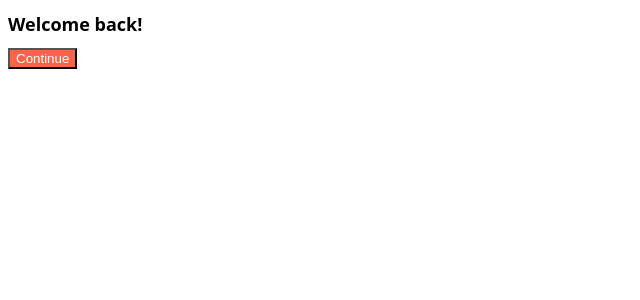
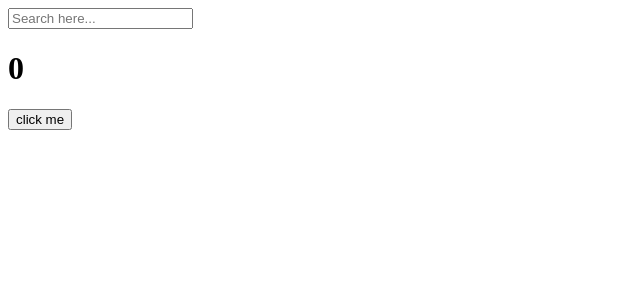
Before and after one commit to Ragria/reactExamNomadCoder2, a React (Create React App) app: page / in a window 1280 px wide. Shown: the top 300 px of the page, without its empty margins (0-640 px from the left). Built offline with nearby package versions, Linux system fonts and the light colour scheme.

Commit message:
6.3까지 완료

```diff
--- a/src/App.js
+++ b/src/App.js
@@ -1,12 +1,30 @@
+import React, { useState, useEffect } from "react";
 import Button from "./Button";
 import styled from "./App.module.css"
 
+
 function App() {
-
+  const [counter, setValue] = useState(0)
+  const [keyword, setKeyword] = useState("")
+  const onClick = () =>  setValue((prev) => prev + 1)
+  const onChange = (e) => {setKeyword(e.target.value)}
+  useEffect(() => {
+    console.log("11")
+  }, []);
+  useEffect(() => {
+    console.log("22")
+  }, [counter]);
+  useEffect(() => {
+    console.log("33")
+  }, [keyword]);
+  useEffect(() => {
+    console.log("4")
+  }, [keyword, counter]);
   return (
     <div>
-      <h1 className={styled.title}>Welcome back!</h1>
-      <Button text={"Continue"} />
+      <input value={keyword} onChange={onChange} type="text" placeholder="Search here..." />
+      <h1>{counter}</h1>
+      <button onClick={onClick}>click me</button>
     </div>
   );
 }
--- a/src/index.js
+++ b/src/index.js
@@ -5,7 +5,5 @@ import App from './App';
 
 const root = ReactDOM.createRoot(document.getElementById('root'));
 root.render(
-  <React.StrictMode>
     <App />
-  </React.StrictMode>
 );
```
